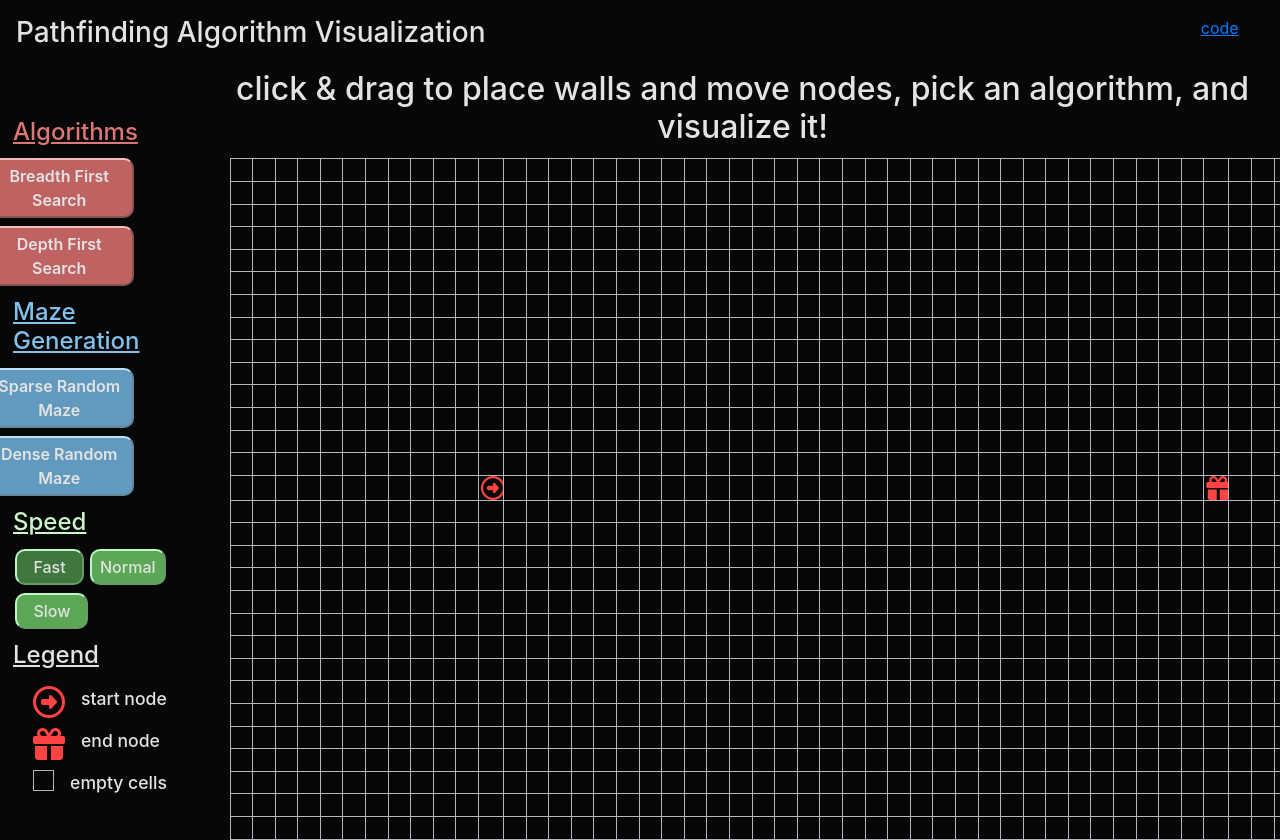
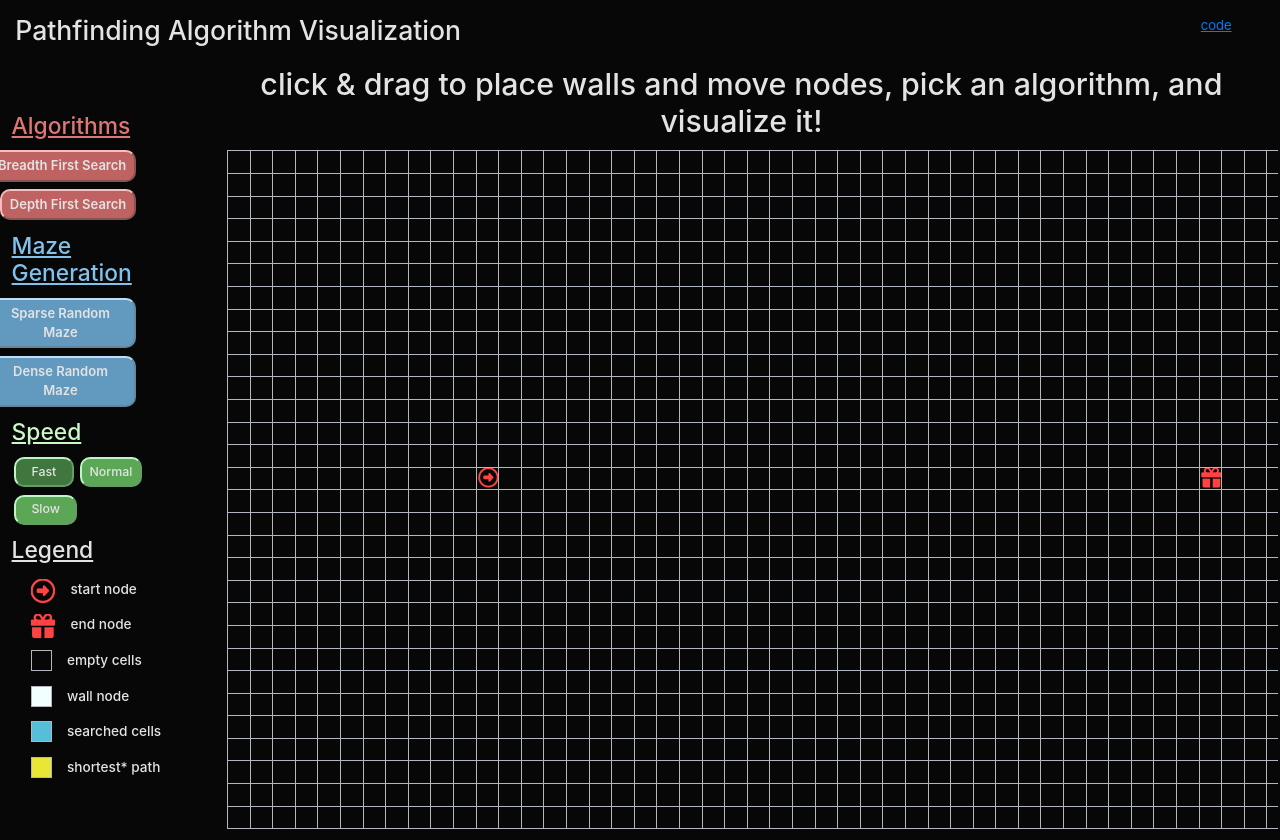
Before and after one commit to kevinzhao07/pathfinding-visualizer, a React app: page / in a window 1280 px wide. Built offline with nearby package versions, Linux system fonts and the light colour scheme.

Commit message:
Fixed sizing

```diff
--- a/public/index.css
+++ b/public/index.css
@@ -6,6 +6,7 @@
   background-color: #070707;
   color: #e3e3e3;
   user-select: none;
+  font-size: 0.95em;
 }
 
 a {
@@ -50,6 +51,7 @@ td.unit {
 td.other {
   border-top: 1px inset #b2b6be;
   border-left: 1px inset #b2b6be;
+  font-size: 1.4em;
 }
 
 td.b-right {
@@ -155,7 +157,7 @@ td.path-animation {
 i.start {
   background-color: transparent !important;
   float: left;
-  font-size: 1.5em;
+  font-size: 1.3em !important;
   margin-left: 8%;
   animation: moveStart 0.4s;
   color: #ff4343;
@@ -298,12 +300,12 @@ button.bold {
 
 p.desc {
   float: left;
-  font-size: 1.1em;
+  font-size: 1.1em !important;
   font-weight: 500;
 }
 
 i.display {
-  font-size: 2em;
+  font-size: 2em !important;
 }
 
 div.node {
@@ -332,3 +334,7 @@ div.shortest-path {
   background-color: #e9e636;
   animation: pathColor 1.5s;
 }
+
+.btn {
+  font-size: 0.95em !important;
+}
--- a/public/index.html
+++ b/public/index.html
@@ -100,7 +100,7 @@
           </div>
         </div>
 
-        <div class='mt-5'>
+        <div class="mt-4">
           <div id="visualize" class="right clear">
           </div>
           <div id="clearBoard" class="left">
```
